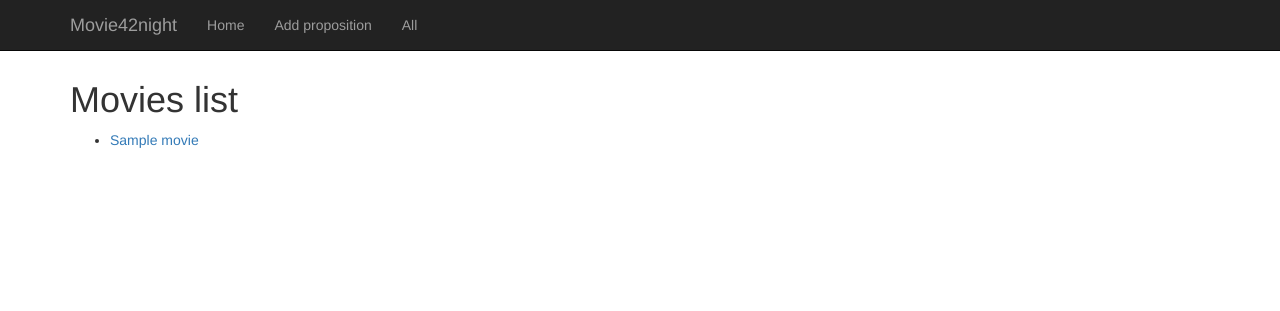
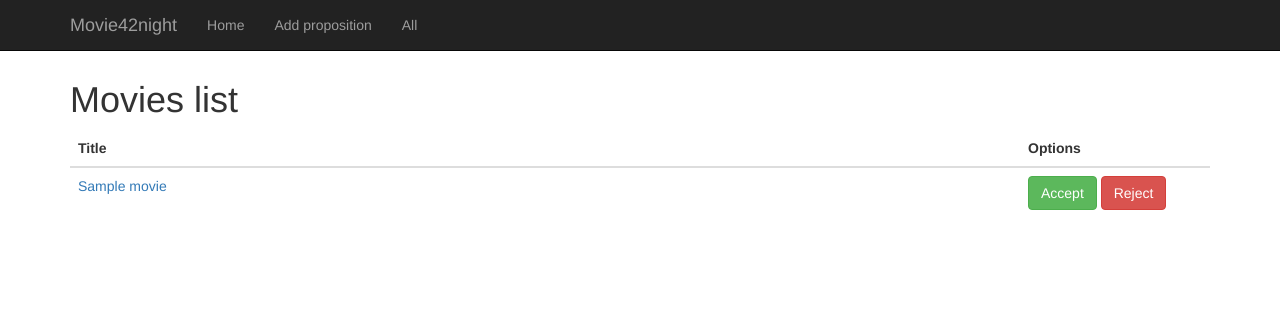
Before and after one commit to programistka/movie42night, a Django app: template movies42night/templates/movies42night/list.html in a window 1280 px wide. Shown: the top 311 px of the page. Run offline with Django 3.2, Linux system fonts and the light colour scheme; the template is opened without the code that fills it: most values are stand-ins (such as "Sample title", 1, 10 or a date in 2020); some libraries are stand-ins or nearby versions.

Commit message:
Change list to table

```diff
--- a/movies42night/models.py
+++ b/movies42night/models.py
@@ -5,4 +5,4 @@ class Movie(models.Model):
     title = models.CharField(max_length=1000)
 
     def __str__(self):
-        return self.title;
+        return self.title
--- a/movies42night/templates/movies42night/list.html
+++ b/movies42night/templates/movies42night/list.html
@@ -1,13 +1,25 @@
 {% extends 'movies42night/base.html' %}
 {% block content %}
     <h1>Movies list</h1>
-    {% if movies_list %}
-        <ul>
-        {% for movie in movies_list %}
-            <li><a href="{% url 'movies42night:detail' movie.id %}">{{ movie.title }}</a></li>
-        {% endfor %}
-        </ul>
-    {% else %}
-        <p>No movies are available.</p>
-    {% endif %}
+    <table class="table">
+      <thead>
+        <tr>
+          <th>Title</th>
+          <th>Options</th>
+        </tr>
+      </thead>
+        {% if movies_list %}
+            {% for movie in movies_list %}
+                <tr>
+                    <td class="col-md-*"><a href="{% url 'movies42night:detail' movie.id %}">{{ movie.title }}</a></td>
+                    <td class="col-md-2">
+                        <button type="button" class="btn btn-success">Accept</button>
+                        <button type="button" class="btn btn-danger">Reject</button>
+                    </td>
+                </tr>
+            {% endfor %}
+        {% else %}
+        <tr><td colspan="2">No movies are available.</td></tr>
+        {% endif %}
+    </table>
 {% endblock content %}
```
